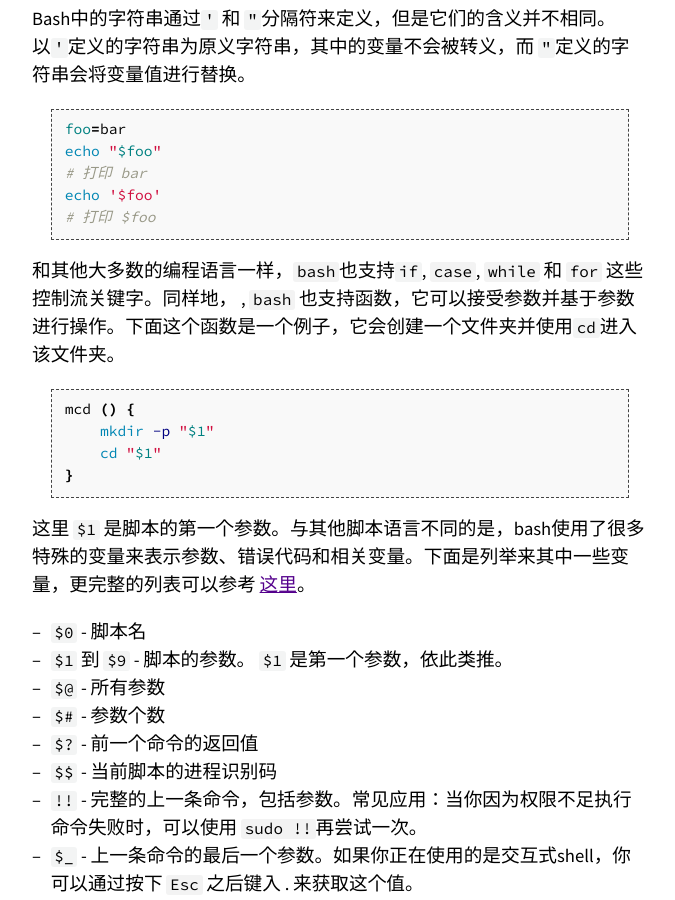
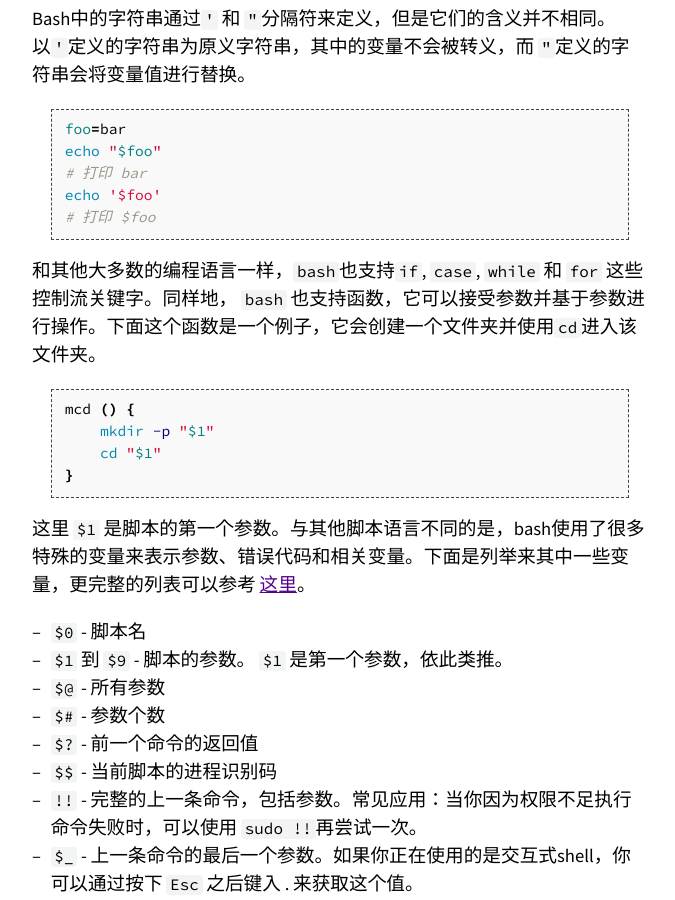
Before and after one commit to missing-semester-cn/missing-semester-cn.github.io, a Jekyll site: the page built from _2020/shell-tools.md, in a window 1280 px wide and 900 px high, scrolled down 1131 px. Shown: the whole window, without its empty margins (300-975 px from the left). Built offline with Jekyll 4.4.1, drawn with Linux system fonts in a browser that asks for light colours.

Commit message:
remove an extra comma

````diff
--- a/_2020/shell-tools.md
+++ b/_2020/shell-tools.md
@@ -39,7 +39,7 @@ echo '$foo'
 ```
 
 和其他大多数的编程语言一样，`bash`也支持`if`, `case`, `while` 和 `for` 这些控制流关键字。同样地，
-, `bash` 也支持函数，它可以接受参数并基于参数进行操作。下面这个函数是一个例子，它会创建一个文件夹并使用`cd`进入该文件夹。
+ `bash` 也支持函数，它可以接受参数并基于参数进行操作。下面这个函数是一个例子，它会创建一个文件夹并使用`cd`进入该文件夹。
 
 
 ```bash
````
